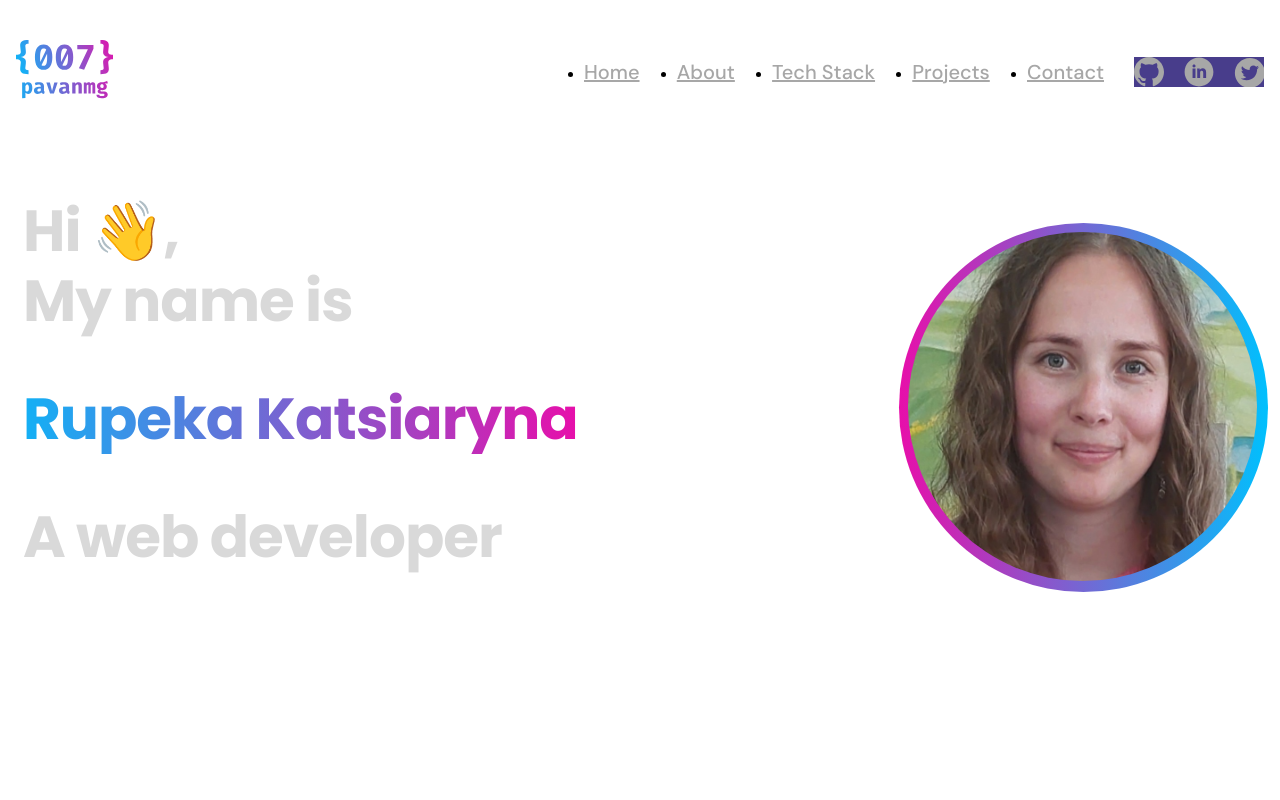
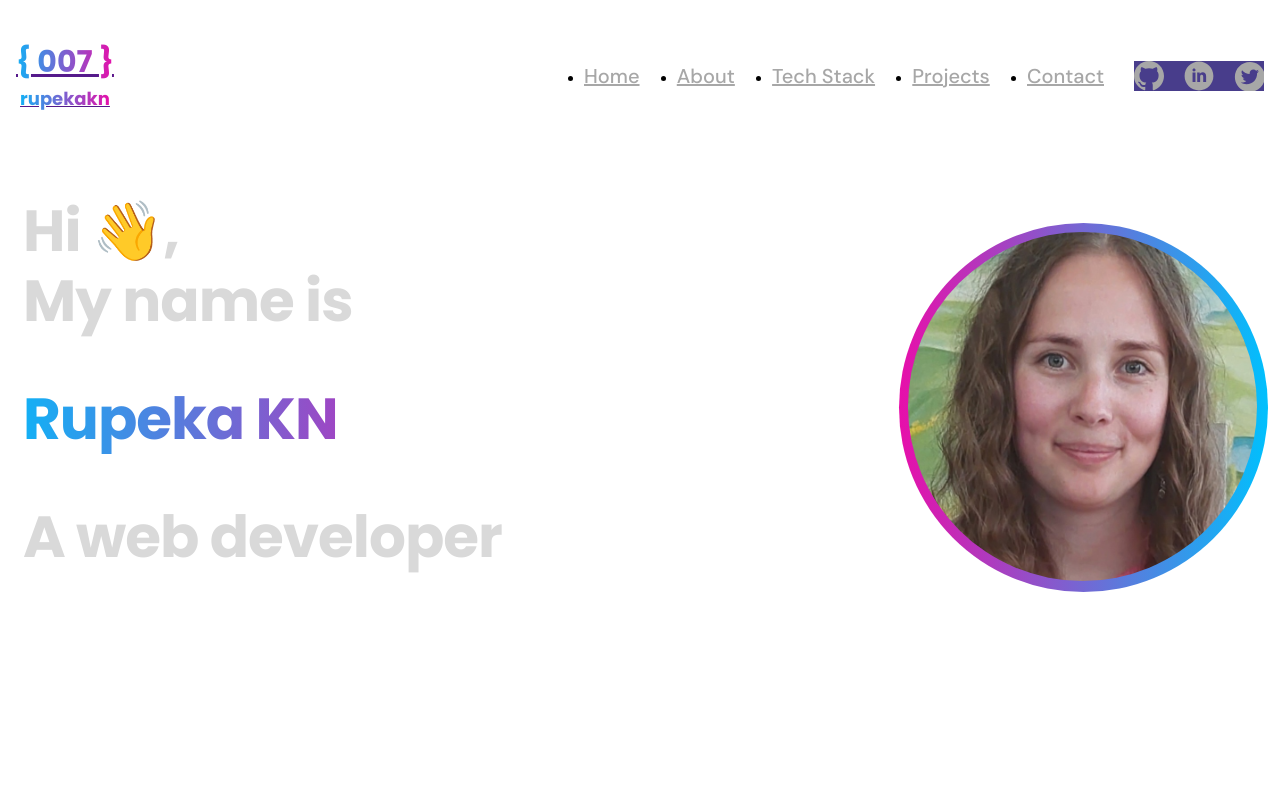
Before and after one commit to tymanskaya/portfolio-start-project-main, a React app: page / in a window 1280 px wide. Shown: the top 800 px of the page. Built offline with nearby package versions, Linux system fonts and the light colour scheme; the HTML template or start-up script is replaced by a standard one; a web font is replaced by a local one.

Commit message:
workspace.xml

```diff
--- a/src/components/logo/Logo.tsx
+++ b/src/components/logo/Logo.tsx
@@ -1,16 +1,14 @@
 import React from "react";
-import { Icon } from "../icon/Icon";
 import styled from "styled-components";
 
-type LogoPropsType = {
-    iconId: string,
-    width: string,
-    height: string
-}
-export const Logo = (props : LogoPropsType) => {
+
+export const Logo = () => {
     return (
             <LinkLogo href=''>
-                <Icon iconId={props.iconId} width={props.width} height={props.height} />
+                <LogoWrapper>
+                    <SmallTextL> 007 </SmallTextL>
+                    <SmallTextLN> rupekakn </SmallTextLN>
+                </LogoWrapper>
             </LinkLogo>
     );
 };
@@ -19,3 +17,36 @@ const LinkLogo = styled.a`
     text-align: center;
     padding: 20px 0;
 `
+
+const SmallTextL = styled.span`
+    font-family: Poppins, sans-serif;
+    font-size: 30px;
+    font-weight: 700;
+
+    background-image: linear-gradient(90deg, #13B0F5, #E70FAA);
+    -webkit-background-clip: text;
+    -webkit-text-fill-color: transparent;
+    &::before {
+        content: "{";
+    }
+    &::after {
+        content: "}";
+    }
+`
+const LogoWrapper = styled.div`
+    display: flex;
+    flex-direction: column;
+    align-items: center;
+    justify-content: left;
+
+`
+const SmallTextLN=styled.span `
+    font-family: Poppins, sans-serif;
+    font-size: 18px;
+    font-weight: 700;
+    background-color: #2AA5A0;
+    background-image: linear-gradient(90deg, #13B0F5, #E70FAA);
+    -webkit-background-clip: text;
+    -webkit-text-fill-color: transparent;
+
+`
--- a/src/layout/header/Header.tsx
+++ b/src/layout/header/Header.tsx
@@ -19,7 +19,7 @@ export const Header = () => (
         {/* eslint-disable-next-line react/jsx-no-undef */}
         <Container>
             <FlexWrapper direction={"row"} justify={"space-between"} align={"center"}>
-                <Logo iconId={"logo"} width={"97"} height={"59"} />
+                <Logo/>
                 <HeaderMenu />
             </FlexWrapper>
         </Container>
@@ -36,6 +36,7 @@ const StyledHeader = styled.header `
     z-index: 9999;
     min-height: 50px;
 
-
+`
+const Logot=styled.span `
 
 `
--- a/src/layout/sections/contact/Contact.tsx
+++ b/src/layout/sections/contact/Contact.tsx
@@ -12,7 +12,7 @@ export const Contact = () => (
         <Container>
             <FlexWrapper justify="space-between" align="center">
         {/* eslint-disable-next-line react/jsx-no-undef */}
-          <Logo iconId={'logofooter'} width={"97"} height={"59"} />
+          <Logo/>
           <ContactMenu>
         <Telephone href="tel:+375333357821">+375333357821</Telephone>
               <Email href="mailto:etymanskaya@bk.ru">etymanskaya@bk.ru</Email>
--- a/src/layout/sections/main/Main.tsx
+++ b/src/layout/sections/main/Main.tsx
@@ -17,7 +17,7 @@ export const Main = () => {
             <div>
                 <SmallText>Hi 👋,</SmallText>
                 <SmallText>My name is</SmallText>
-                <Name> Rupeka Katsiaryna</Name>
+                <Name> Rupeka KN</Name>
                 <MainTitle>A web developer</MainTitle>
             </div>
                 <PhotoWrapper>
```
